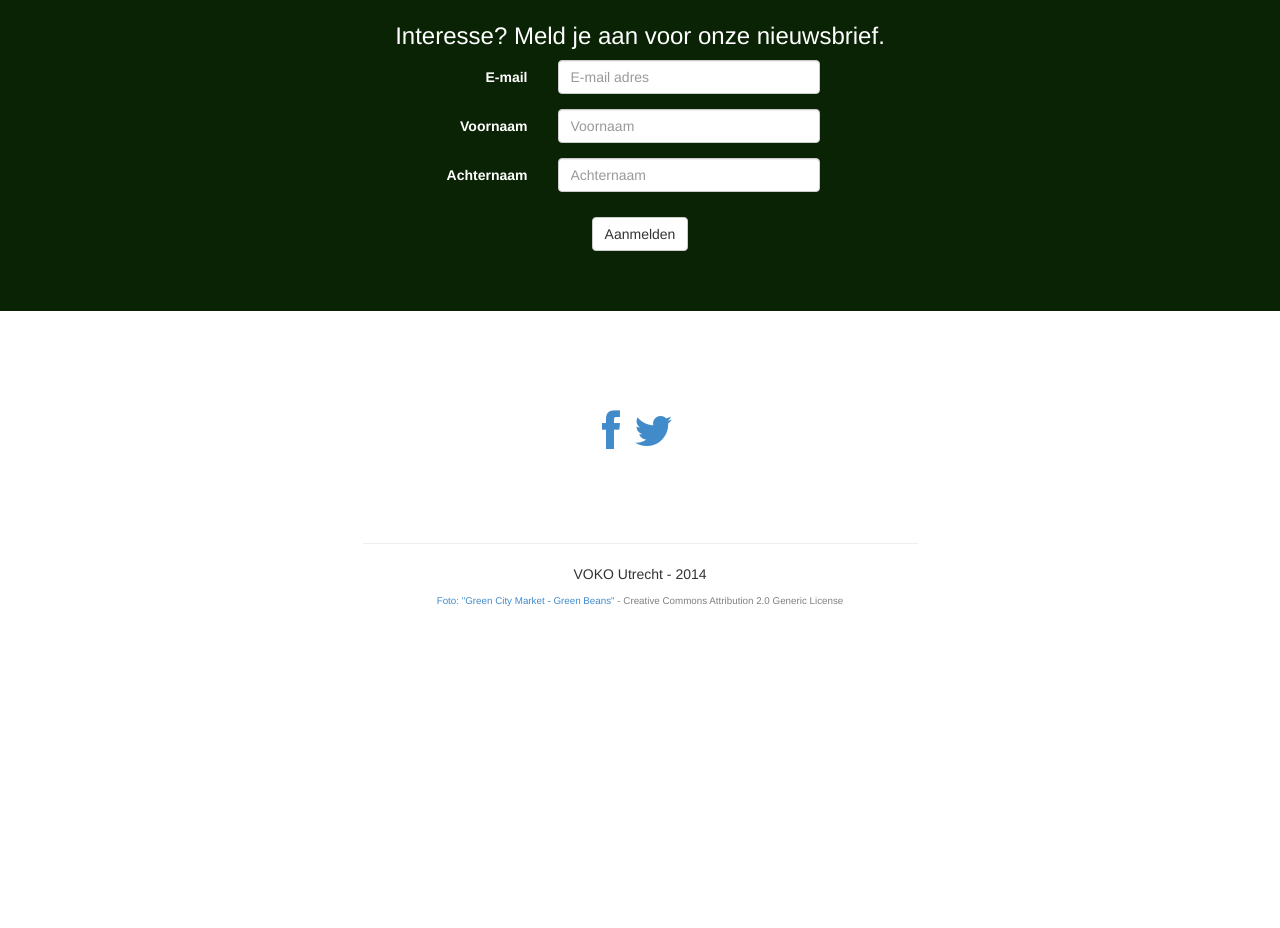
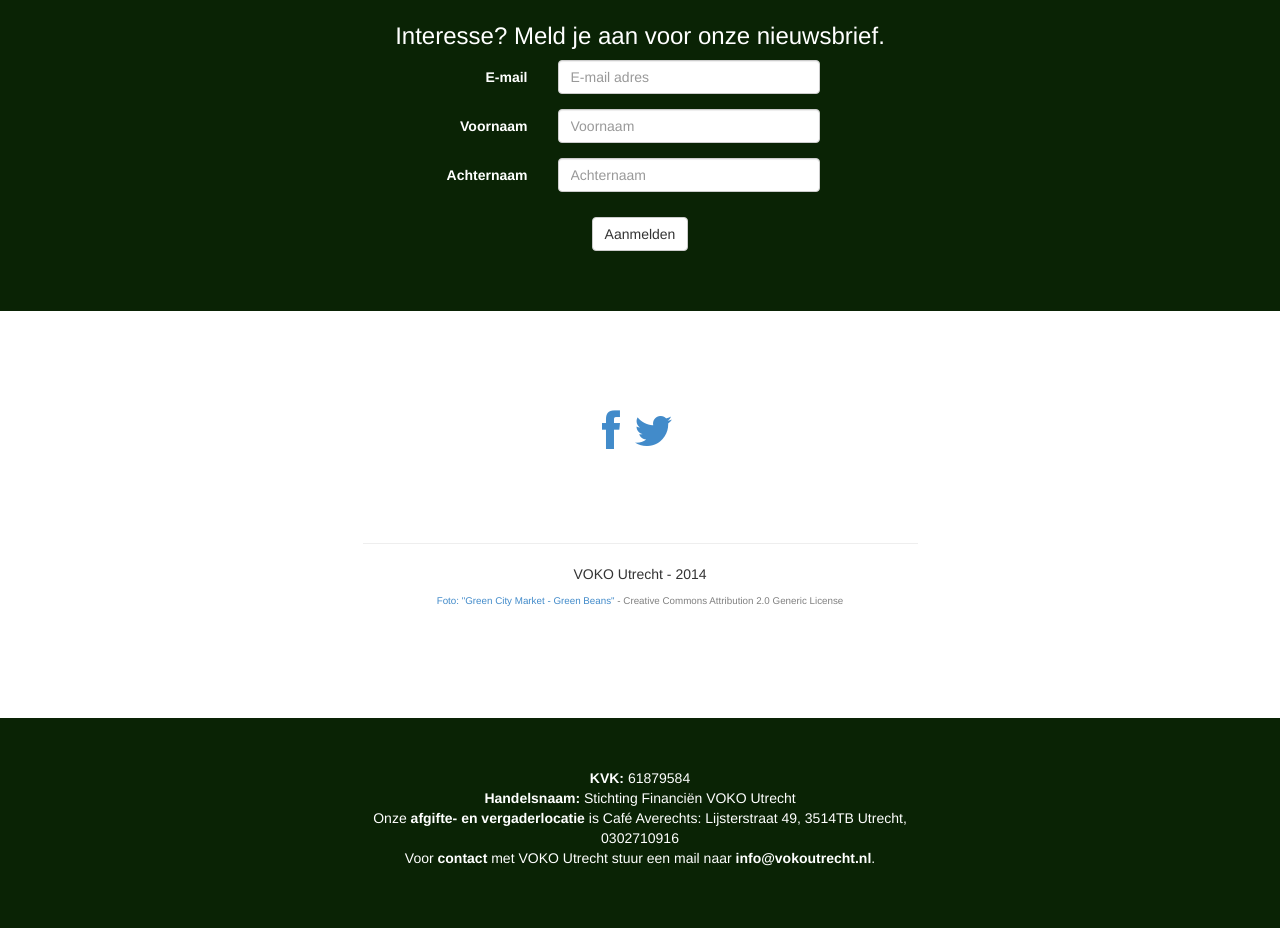
Before and after one commit to rikva/voko-site, a plain HTML site: page nl/index.html in a window 1280 px wide. Shown: the part 2760-3688 px from the top of the page. Before the commit the page ends 3478 px from the top, so only its background shows below. Drawn offline with Linux system fonts and the light colour scheme; files whose address does not match are found by name.

Commit message:
Added contact info to footer

```diff
--- a/nl/index.html
+++ b/nl/index.html
@@ -4,7 +4,7 @@
 <head>
     <meta charset="utf-8">
     <meta name="viewport" content="width=device-width, initial-scale=1.0">
-    <meta name="description" content="Voedselcollectief Utrecht">
+    <meta name="description" content="VOKO Utrecht, Voedselcollectief Utrecht">
     <meta name="author" content="">
 
     <title>Voedselcollectief Utrecht</title>
@@ -146,6 +146,7 @@ De informatiebijeenkomsten vinden voorlopig plaats tijdens de uitdeelavonden op
 		      <input type="submit" value="Aanmelden" name="subscribe" id="mc-embedded-subscribe" class="button btn btn-default"></div>
 		      </div>
 
+
 		    </form>
                 </div>
             </div>
@@ -175,6 +176,25 @@ De informatiebijeenkomsten vinden voorlopig plaats tijdens de uitdeelavonden op
         </div>
     </footer>
     <!-- /Footer -->
+
+    <!-- Contact -->
+    <div class="call-to-action">
+        <div class="container">
+            <div class="row">
+                <div class="col-md-6 col-md-offset-3 text-center">
+                    <p>
+                        <strong>KVK:</strong> 61879584<br/>
+                        <strong>Handelsnaam:</strong> Stichting Financiën VOKO Utrecht<br/>
+                        Onze <strong>afgifte- en vergaderlocatie</strong> is Café Averechts: Lijsterstraat 49, 3514TB Utrecht, 0302710916<br/>
+                        Voor <strong>contact</strong> met VOKO Utrecht stuur een mail naar <strong>info@vokoutrecht.nl</strong>.
+
+                    </p>
+                </div>
+            </div>
+        </div>
+    </div>
+    <!-- /Contact -->
+
 
     <!-- JavaScript -->
     <script src="js/jquery-1.10.2.js"></script>
```
